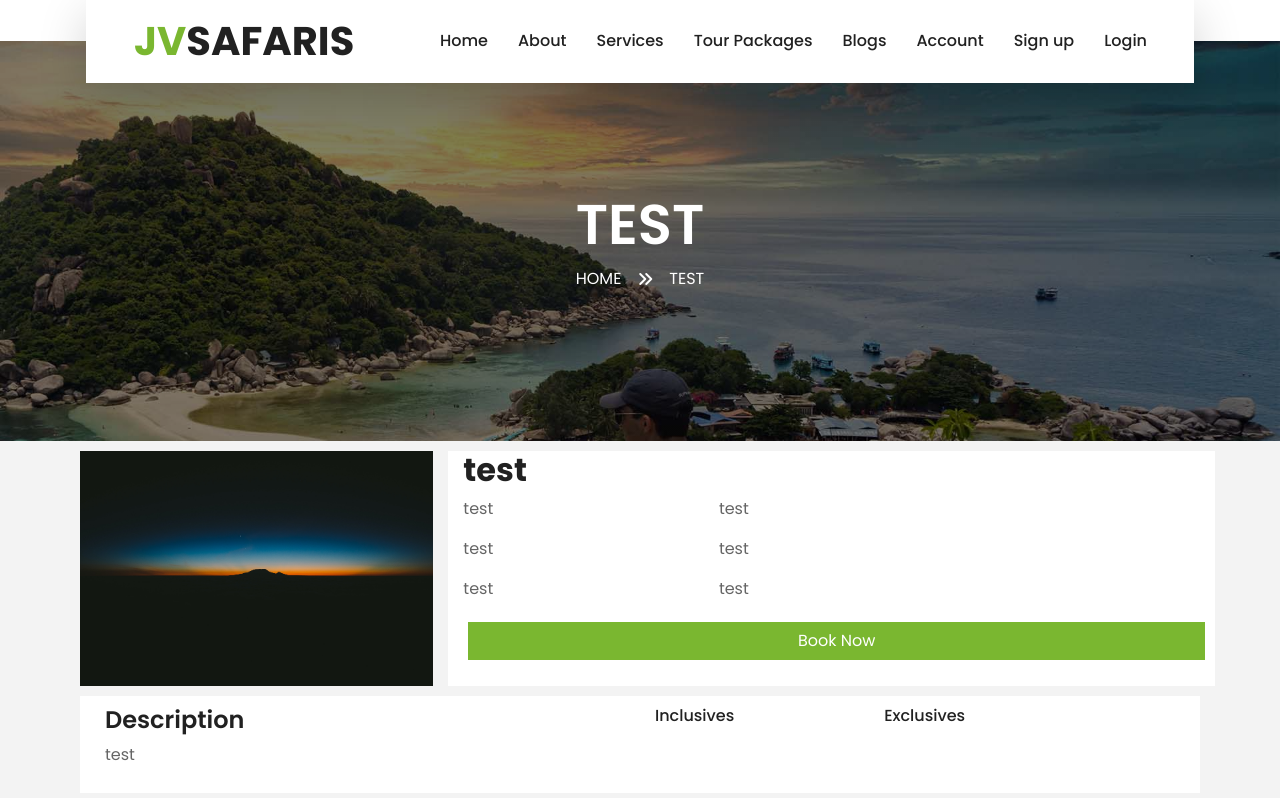
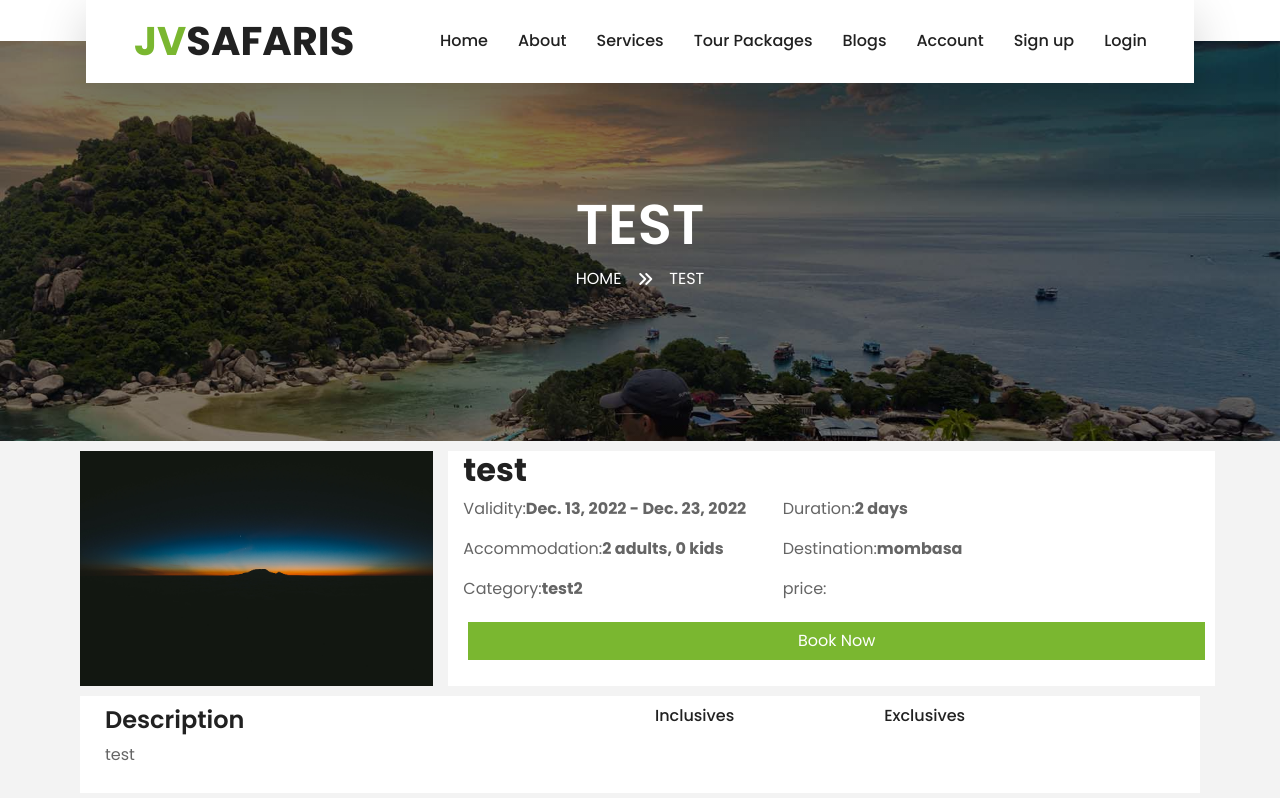
Before and after one commit to johnk106/jvs-dep, a Django app: page /packages/description/1 in a window 1280 px wide. Shown: the part 57-855 px from the top of the page. Run offline with Django 4.2, Linux system fonts and the light colour scheme; data comes from the database, SQL or seed files in the repository; both versions use the stored data as it was after the commit; data that the repository does not hold is empty; some libraries are stand-ins or nearby versions.

Commit message:
added more detail in package detail page

```diff
--- a/JVSafaris/JVSafarisMain/models.py
+++ b/JVSafaris/JVSafarisMain/models.py
@@ -50,6 +50,8 @@ class ServiceChargeCharter(models.Model):
     service_charger = models.IntegerField()
     start_date = models.DateField()
     end_date = models.DateField()
+
+
 class PackageCategory(models.Model):
     name = models.CharField(max_length=255)
     description = models.CharField(max_length=1200)
@@ -67,6 +69,7 @@ class Package(models.Model):
     destination = models.ForeignKey(Destination,on_delete = models.CASCADE,default = 1)
     duration = models.IntegerField(default = 2)
     population = models.IntegerField(default = 2)
+    kids = models.IntegerField(default=0)
     category = models.ForeignKey(PackageCategory,on_delete=models.CASCADE)
 
 
--- a/JVSafaris/JVSafarisMain/templates/jvsafarismain/account.html
+++ b/JVSafaris/JVSafarisMain/templates/jvsafarismain/account.html
@@ -33,8 +33,8 @@ My Account
 
 {%block body%}
 <div class="row" style="margin: 2%;">
-    <div class="col-md-2" style="background-color: white;">
-        <ul>
+    <div class="col-md-2 " >
+        <ul style="width: 100%;background-color: white;">
             <li class="list-head">Menu</li>
             <li>My Account</li>
             <hr>
--- a/JVSafaris/JVSafarisMain/templates/jvsafarismain/package-detail.html
+++ b/JVSafaris/JVSafarisMain/templates/jvsafarismain/package-detail.html
@@ -23,17 +23,17 @@
      <div class="col-md-8 col-sm-6" style="background-color: white;">
         <h2>{{package.package_name}}</h2>
         <div class="row">
-            <div class="col-md-4 col-sm-5">
+            <div class="col-md-5 col-sm-5">
 
-                <p>test</p>
-                <p>test</p>
-                <p>test</p>
+                <p>Validity:<span style="font-weight: 700;">{{package.start_date}} - {{package.end_date}}</span></p>
+                <p>Accommodation:<span style="font-weight: 700;">{{package.population}} adults, {{package.kids}} kids</span> </p>
+                <p>Category:<span style="font-weight: 700;">{{package.category.name}}</span></p>
 
             </div>
             <div class="col-md-6 col-sm-5">
-                <p>test</p>
-                <p>test</p>
-                <p>test</p>
+                <p>Duration:<span style="font-weight: 700;">{{package.duration}} days</span></p>
+                <p>Destination:<span style="font-weight: 700;">{{package.destination.destinantion_name}}</span></p>
+                <p>price:<span style="font-weight: 700;"></span></p>
             </div>
 
         </div>
--- a/JVSafaris/JVSafarisMain/views.py
+++ b/JVSafaris/JVSafarisMain/views.py
@@ -83,11 +83,21 @@ def about(request):
 
 def services_Categories(request):
     services = ServiceCategory.objects.all()
-    return render(request,'JVSafarisMain/service.html',{'services':services})
+    t = Paginator(Testimonial.objects.order_by('-id').all(),10)
+    testimonials = t.page(1)
+    return render(request,'JVSafarisMain/service.html',{
+        'services':services,
+        'testimonials':testimonials
+
+        })
 
 def services(request,id):
     service = ServiceCategory.objects.get(pk = id)
-    return render(request,'JVSafarisMain/service-categories.html',{'service':service})
+
+
+    return render(request,'JVSafarisMain/service-categories.html',{
+        'service':service
+        })
 
 def testimonials(request):
     if request.method == 'POST':
```
Also changed, not shown: JVSafaris/JVSafarisMain/templates/jvsafarismain/service.html (+8 -32 lines), JVSafaris/JVSafarisMain/migrations/0008_package_kids_alter_contact_date.py (added), JVSafaris/JVSafarisMain/migrations/0009_alter_contact_date.py (added), JVSafaris/db.sqlite3.
